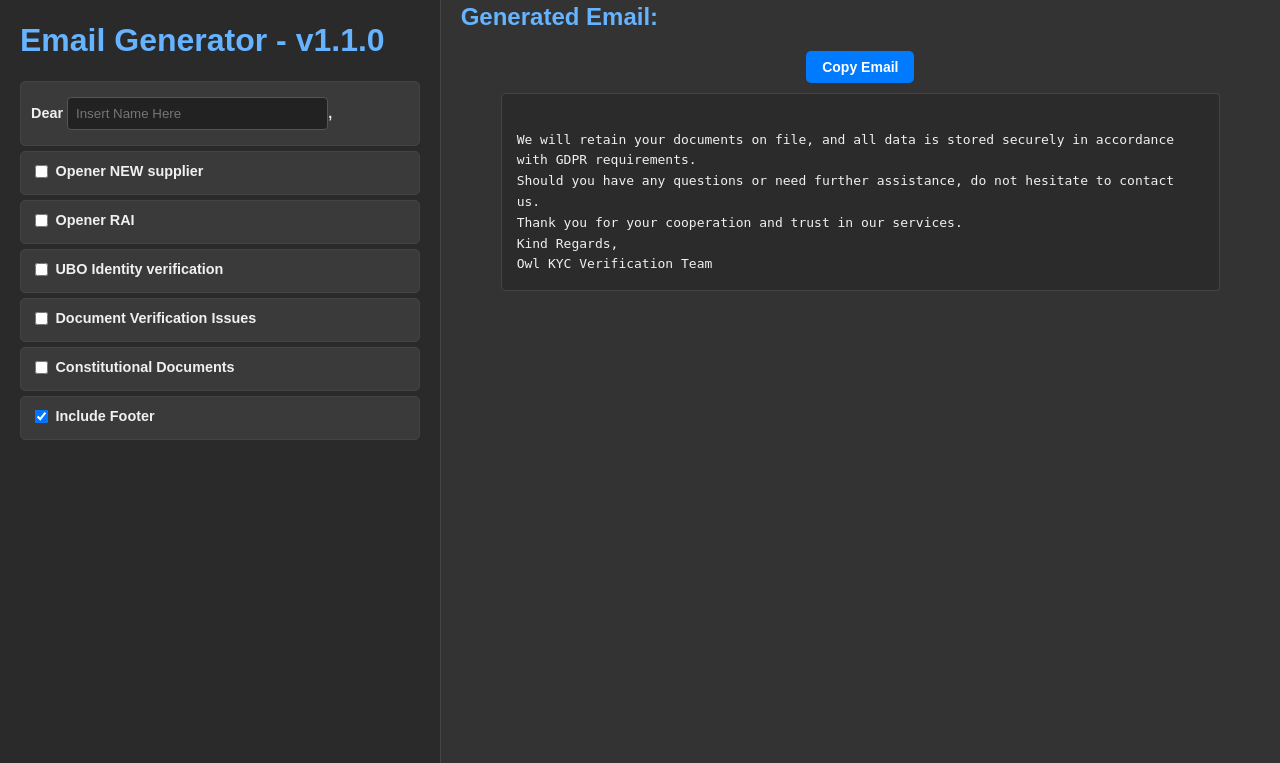
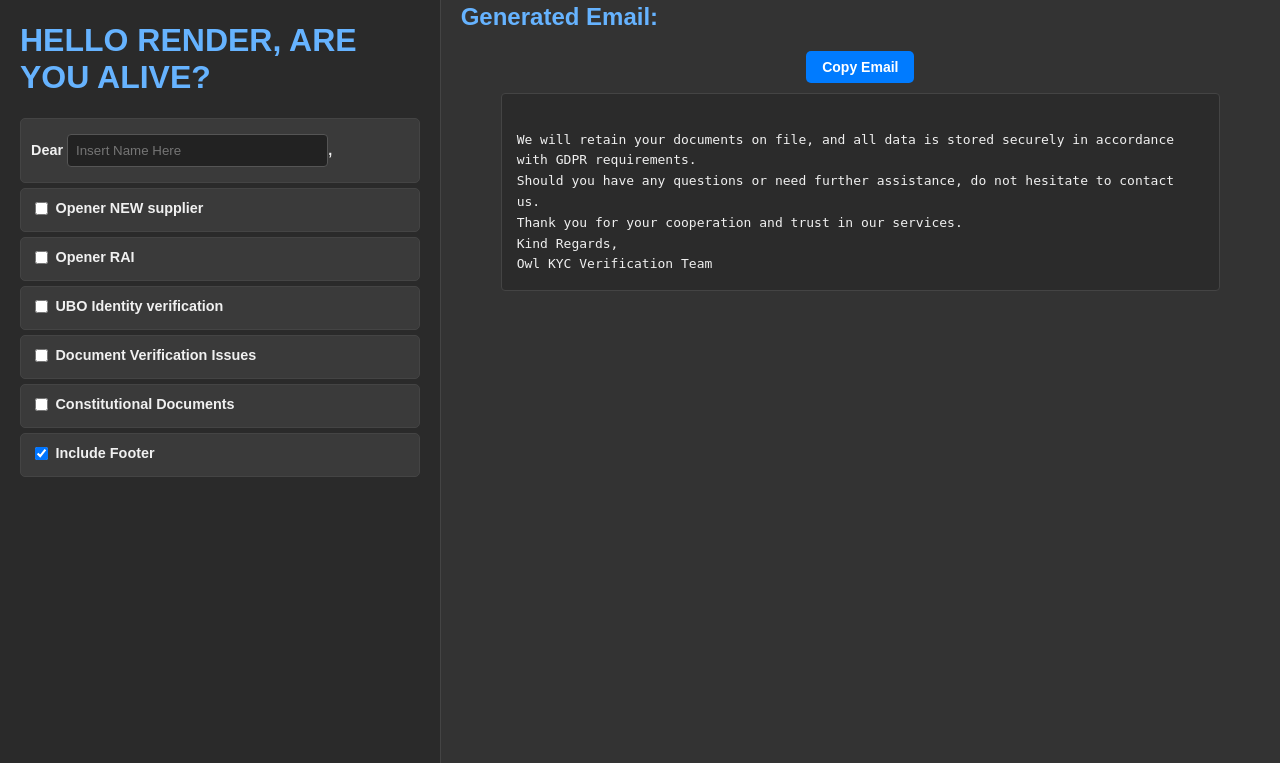
Before and after one commit to nturka/email-gen-final, a Flask app: page / in a window 1280 px wide. Shown: the part 37-800 px from the top of the page. Run offline with Flask 3, Linux system fonts and the light colour scheme; a user stored in the database is signed in.

Commit message:
TEST: Forcing a very obvious title change

```diff
--- a/templates/main.html
+++ b/templates/main.html
@@ -124,7 +124,7 @@
             {% endif %}
         {% endwith %}
 
-        <h1>Email Generator - v1.1.0</h1>
+        <h1>HELLO RENDER, ARE YOU ALIVE?</h1>
         <form id="emailForm">
 
             <div class="section-header">
```
